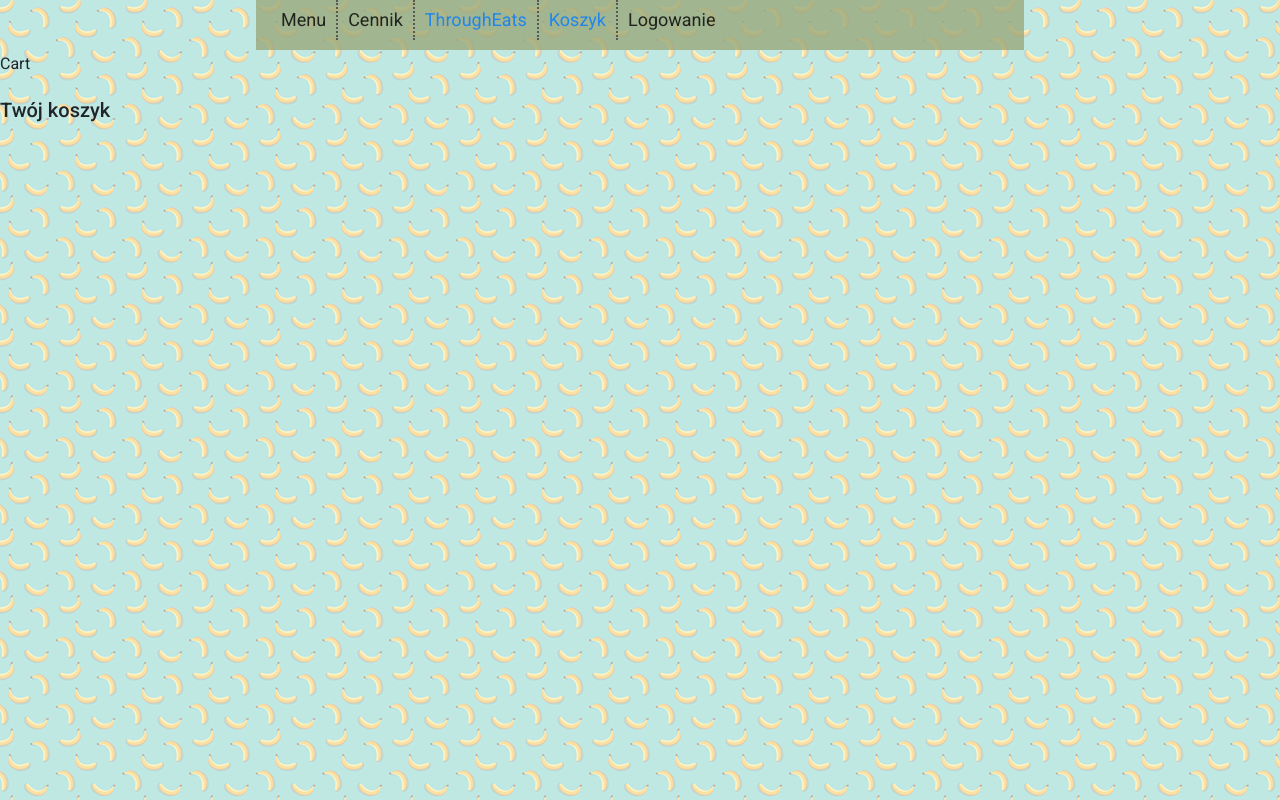
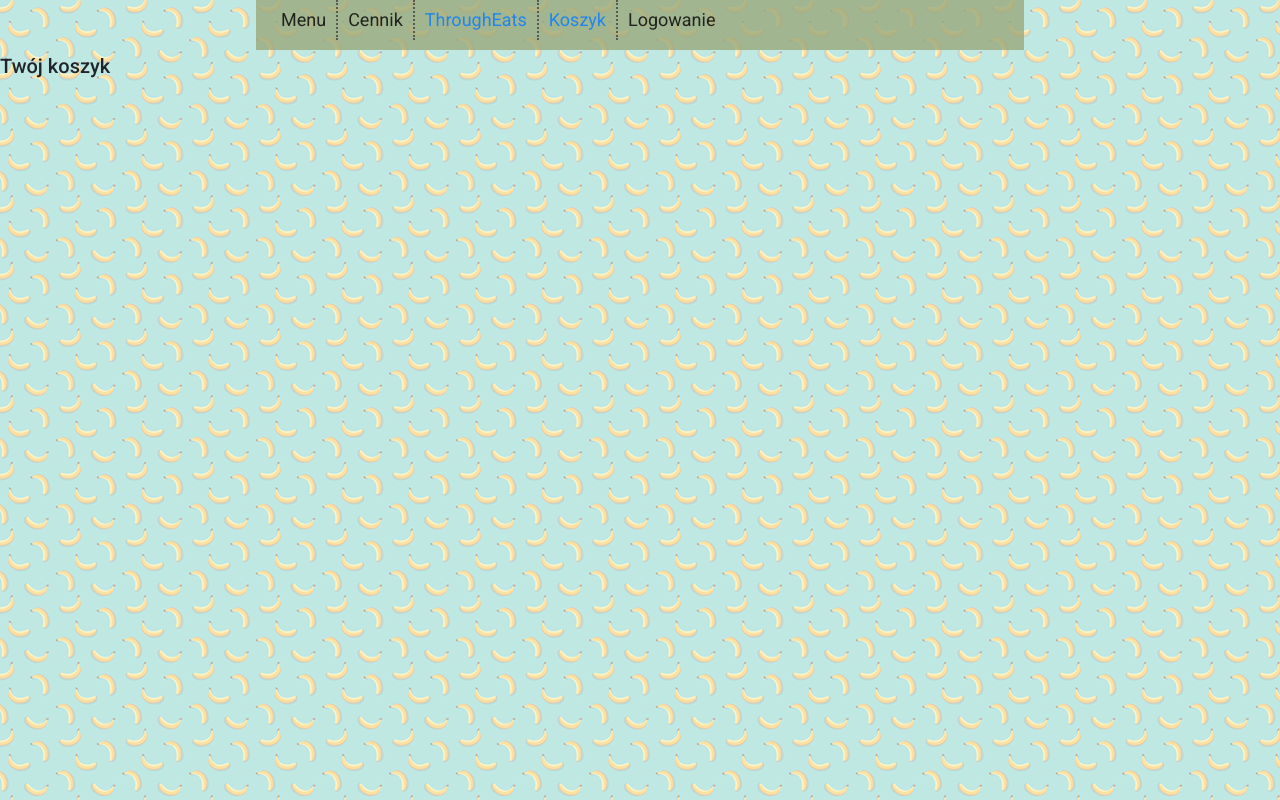
Before and after one commit to angrynerds-pl/kpz-catering-frontend, an Angular app: page /cart in a window 1280 px wide. Built offline with nearby package versions, Linux system fonts and the light colour scheme.

Commit message:
after confilts resolve

```diff
--- a/src/app/core/components/cart/cart.component.html
+++ b/src/app/core/components/cart/cart.component.html
@@ -1,5 +1,5 @@
 <app-top-bar></app-top-bar>
-<h3>Cart</h3>
+
 
 
 <div id="container">
--- a/src/app/core/components/dishes-list/dishes-list.component.html
+++ b/src/app/core/components/dishes-list/dishes-list.component.html
@@ -1,3 +1,4 @@
+<app-top-bar></app-top-bar>
 <div id="container">
     <h2>Dania do wyboru:</h2>
     <!--<div class="Row">
```
